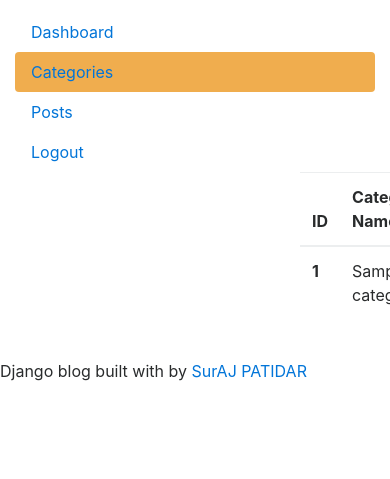
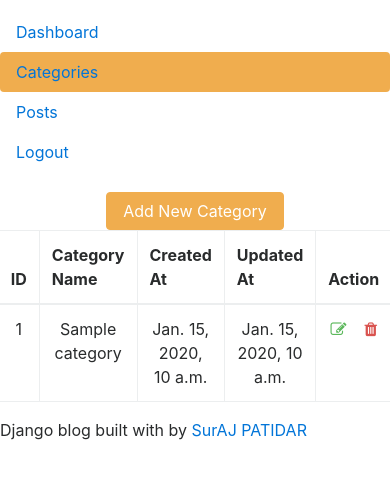
Before and after one commit to surajpatidar01/blog_website, a Django app: page /dashboard/categories/ in a window 390 px wide; the page is wider, and only the part inside the window is pictured. Shown: the part 188-667 px from the top of that part. Run offline with Django 5.2, Linux system fonts and the light colour scheme; tables that the repository leaves empty hold one stand-in row (values such as "Sample post").

Commit message:
add new category

```diff
--- a/blog_main/templates/categories.html
+++ b/blog_main/templates/categories.html
@@ -1,16 +1,23 @@
-{%  extends "blog_main/base.html" %}
+
+
+
+
+ {% extends "blog_main/base.html" %}
 
 {% block content %}
 
-
-<!--  left Sidebar-->
+<div class="row">
+  <!-- Left Sidebar -->
   {% include 'leftsidebar.html' %}
 
-<!--  write Sidebar-->
-<div class="col-md-9 d-flex" style="margin-top:0px;
-justify-content: flex-start; padding-left: 300px;">
-  <table class="table" cellpaddding="3" cellspacing="0" >
-    <thead>
+  <!-- Right Content Area -->
+  <div class="col-md-9 d-flex flex-column align-items-center" style="margin-top: 20px;">
+
+
+
+        <a href="{% url 'add_categories' %}" class="btn btn-warning text-dark  ">Add New Category</a>
+    <table class="table table-bordered text-center" cellpadding="3" cellspacing="0">
+      <thead class="table-dark">
         <tr>
           <th>ID</th>
           <th>Category Name</th>
@@ -21,22 +28,23 @@ justify-content: flex-start; padding-left: 300px;">
       </thead>
       <tbody>
         {% for cat in categories %}
+
         <tr>
-        <th >{{ forloop.counter }}</th>
-        <td>{{ cat.category_name}}</td>
-        <td>{{cat.created_at}}</td>
-        <td>{{ cat.updated_at}}</td>
+          <td>{{ forloop.counter }}</td>
+          <td>{{ cat.category_name }}</td>
+          <td>{{ cat.created_at }}</td>
+          <td>{{ cat.updated_at }}</td>
           <td>
-          <a><i class="fa fa-edit text-success"></i></a> &nbsp;&nbsp
-          <a><i class="fa fa-trash text-danger"></i></a>
+            <a href="#"><i class="fa fa-edit text-success"></i></a>
+            &nbsp;&nbsp;
+            <a href="#"><i class="fa fa-trash text-danger"></i></a>
           </td>
-
         </tr>
         {% endfor %}
-
       </tbody>
     </table>
+
+  </div>
 </div>
 
-
-{%endblock%}
+{% endblock %}
--- a/dashboards/urls.py
+++ b/dashboards/urls.py
@@ -4,5 +4,7 @@ from . import views
 urlpatterns = [
     path('',views.dashboard,name='dashboard'),
     path('categories/',views.categories,name='categories'),
+    path('categories/add/',views.add_categories,name='add_categories'),
+
 
 ]
--- a/dashboards/views.py
+++ b/dashboards/views.py
@@ -1,6 +1,7 @@
-from django.shortcuts import render
+from django.shortcuts import render,redirect
 from blogs.models import Category,Blogs
 from django.contrib.auth.decorators import login_required
+from . forms import CategoryForm
 
 # Create your views here.
 @login_required(login_url='/login/')
@@ -16,4 +17,18 @@ def dashboard(request):
 
 #Category view-------
 def categories(request):
-    return render(request,'categories.html')
+
+    return render(request,'categories.html',)
+
+#add category
+def add_categories(request):
+    if request.method =="POST":
+        form = CategoryForm(request.POST)
+        if form.is_valid():
+            form.save()
+            return redirect('categories')
+    form = CategoryForm()
+    context = {
+        'form': form
+    }
+    return render(request, 'add_categories.html', context)
```
Also changed, not shown: blog_main/templates/add_categories.html (added, +26 -0 lines), dashboards/forms.py (added, +8 -0 lines). Lines whose indentation alone changed are shown as unchanged.
